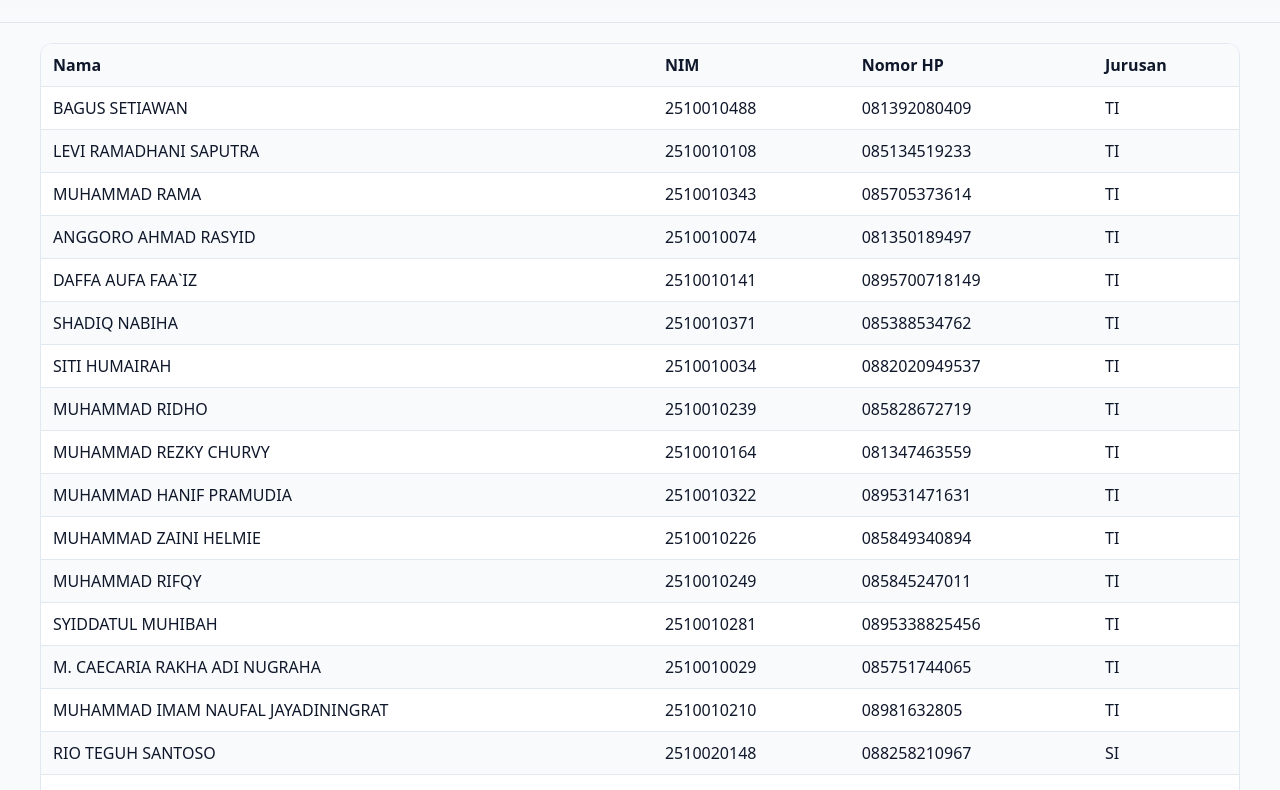
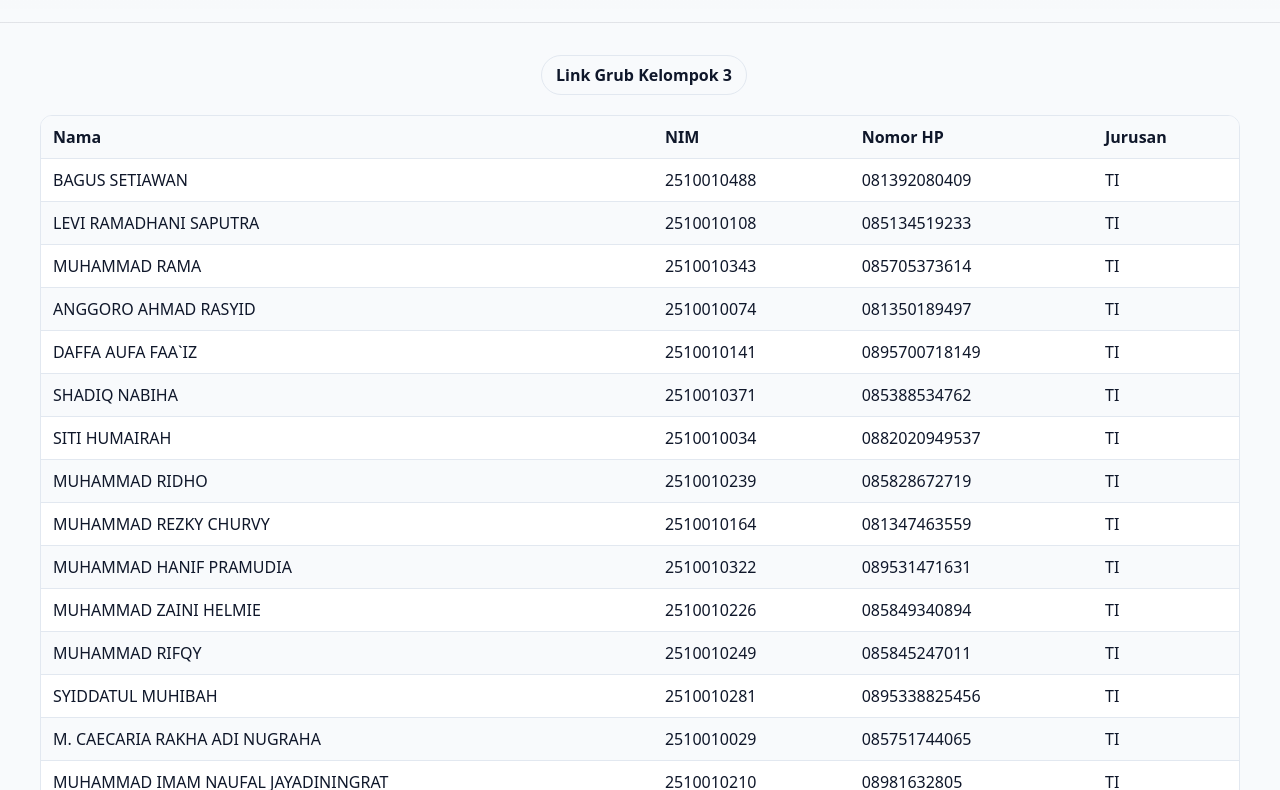
Before and after one commit to Kryuuu/k3, a plain HTML site: page index.html in a window 1280 px wide. Shown: the part 108-898 px from the top of the page. Drawn offline with Linux system fonts and the light colour scheme.

Commit message:
Update index.html

```diff
--- a/index.html
+++ b/index.html
@@ -25,6 +25,7 @@ th,td{border-bottom:1px solid var(--border);padding:10px 12px;text-align:left;wh
 tbody tr:nth-child(even){background:#0e1726}
     .meta{color:var(--muted);font-size:12px;margin-bottom:16px;text-align:right}
     .meta>div{margin:2px 0}
+    .cta-center{display:flex;justify-content:center;margin:12px 0 20px}
 @media (prefers-color-scheme: light){:root{--bg:#f8fafc;--bg2:#ffffff;--text:#0f172a;--muted:#475569;--card:#ffffff;--border:#e2e8f0}.hero{background:linear-gradient(180deg,rgba(15,23,42,.02),rgba(15,23,42,0));border-bottom:1px solid rgba(15,23,42,.08)}thead th{background:#f8fafc;color:#0f172a}tbody tr:nth-child(even){background:#f8fafc}.cta:hover{background-color:rgba(15,23,42,.06)}}</style>
 </head>
 <body>
@@ -42,6 +43,9 @@ tbody tr:nth-child(even){background:#0e1726}
 
   <main>
     <div class="container">
+      <div class="cta-center">
+        <a class="cta" href="https://chat.whatsapp.com/EmEpK1pZguQ3Yr6UWnCmKA?mode=ems_copy_c" target="_blank" rel="noopener">Link Grub Kelompok 3</a>
+      </div>
 <section class="sheet">
 <div class="table-wrap">
   <table>
```
